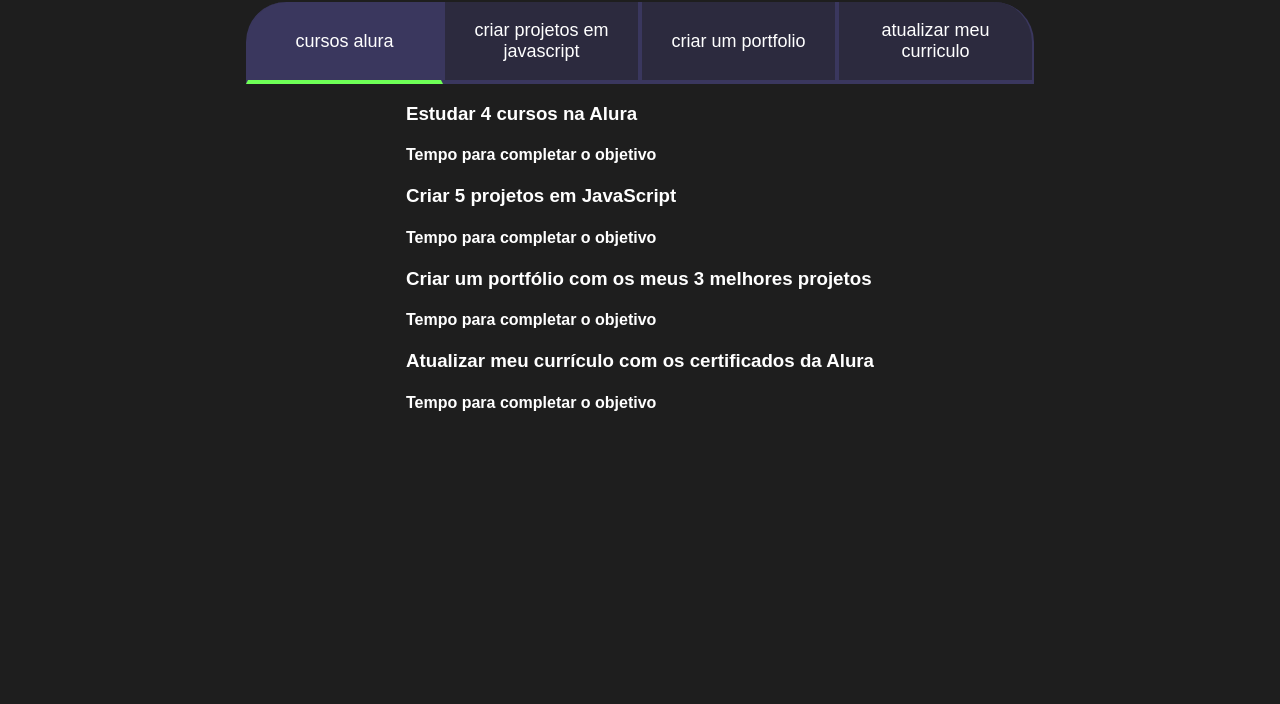
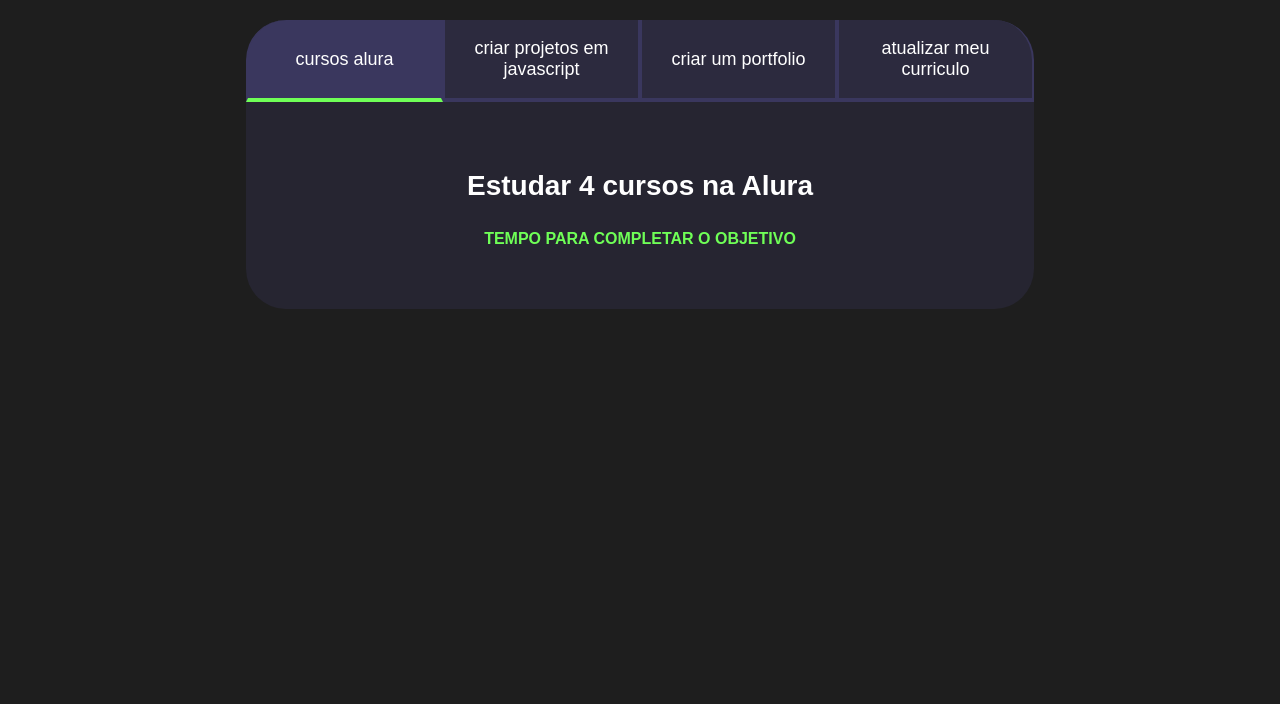
Before and after one commit to Gustavo2109/curso-1-, a plain HTML site: page index.html in a window 1280 px wide. Shown: the part 96-800 px from the top of the page. Drawn offline with Linux system fonts and the light colour scheme.

Commit message:
20/03/24

```diff
--- a/index.html
+++ b/index.html
@@ -1,3 +1,4 @@
+'
 <!DOCTYPE html>
 <html lang="pt-br">
 
@@ -10,9 +11,8 @@
 
 <body>
     <section class="conteudo-principal">
-        <h2 class="titulo-principal">
-            meus objetivos do ano <span>_</span>
-        </h2>
+        <h2 class="titulo-principal"> meus objetivos do ano <span>_</span> </h2>
+        <div class="aba-conteudo ativo">
         <div class="botoes">
             <button class="botao ativo">cursos alura</button>
             <button class="botao">criar projetos em javascript</button>
@@ -20,7 +20,7 @@
             <button class="botao">atualizar meu curriculo</button>
         </div>
         <div class="abas-textos">
-            <div class="aba-conteudo">
+            <div class="aba-conteudo ativo">
                 <h3 class="aba-conteudo-titulo-principal">Estudar 4 cursos na Alura</h3>
                 <h4 class="aba-conteudo-titulo-secundario">Tempo para completar o objetivo</h4>
             </div>
--- a/style.css
+++ b/style.css
@@ -64,10 +64,34 @@
     display: block;
 }
 
-.ativo {
+.botao.ativo {
     background-color: var(--botao-ativo);
     border-bottom: 4px solid var(--verde);
+}
 
+.abas-textos {
+    background-color: var(--texto-fundo);
+    padding: 40px;
+    border-radius: 0 0 40px 40px;
+}
+
+.aba-conteudo.ativo{
+    display: block;
+}
+
+.aba-conteudo{
+    display: none;
+}
+
+.aba-conteudo-titulo-principal{
+    font-size: 28px;
+    text-align: center;
+}
+
+.aba-conteudo-titulo-secundario{
+    text-align: center;
+    color: var(--verde);
+    text-transform: uppercase;
 }
 
 @media screen and (min-width: 768px) {
```
